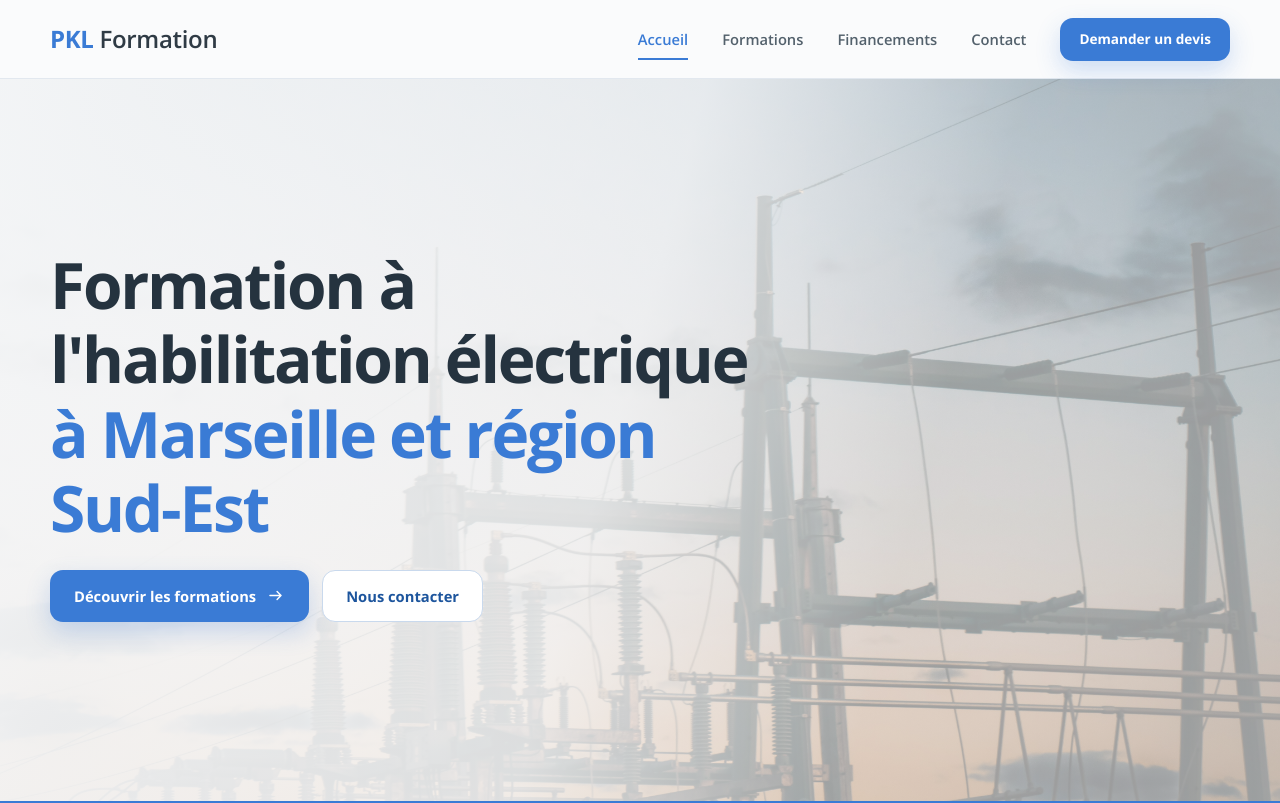
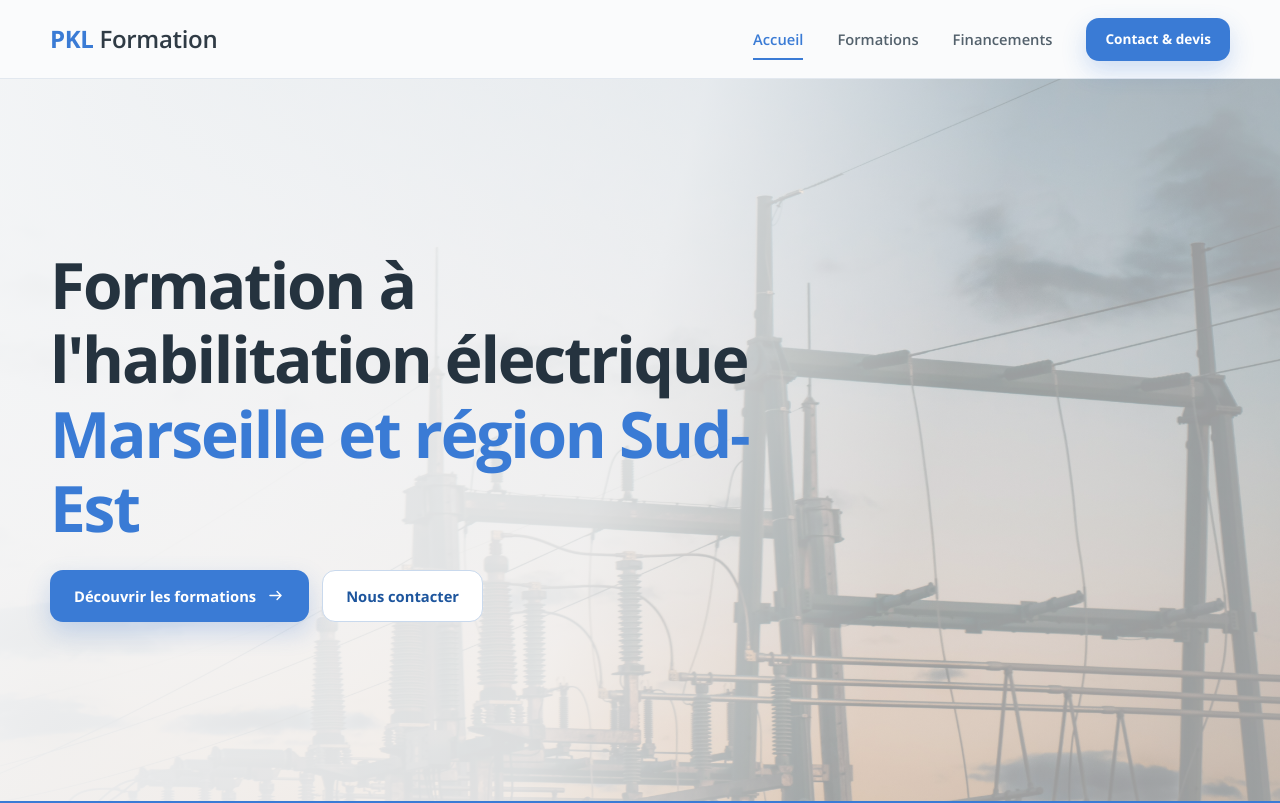
Before and after one commit to GregBoil/PKL, a React (Vite) app: page / in a window 1280 px wide. Shown: the top 803 px of the page. Built offline with nearby package versions, Linux system fonts and the light colour scheme.

Commit message:
Header et qq ajustements

```diff
--- a/src/components/Layout.jsx
+++ b/src/components/Layout.jsx
@@ -21,8 +21,7 @@ export function Header() {
           <NavLink to="/">Accueil</NavLink>
           <NavLink to="/formations">Formations</NavLink>
           <NavLink to="/financements">Financements</NavLink>
-          <NavLink to="/contact">Contact</NavLink>
-          <Link className="button button-small button-primary nav-cta" to="/contact">Demander un devis</Link>
+          <NavLink className="button button-small button-primary nav-cta" to="/contact">Contact &amp; devis</NavLink>
         </nav>
       </div>
     </header>
--- a/src/pages/Home.jsx
+++ b/src/pages/Home.jsx
@@ -28,7 +28,7 @@ export default function Home() {
 
             <h1>
               Formation à l'habilitation électrique {' '}
-              <span>à Marseille et région Sud-Est</span>
+              <span>Marseille et région Sud-Est</span>
             </h1>
 
             <div className="button-row">
```
